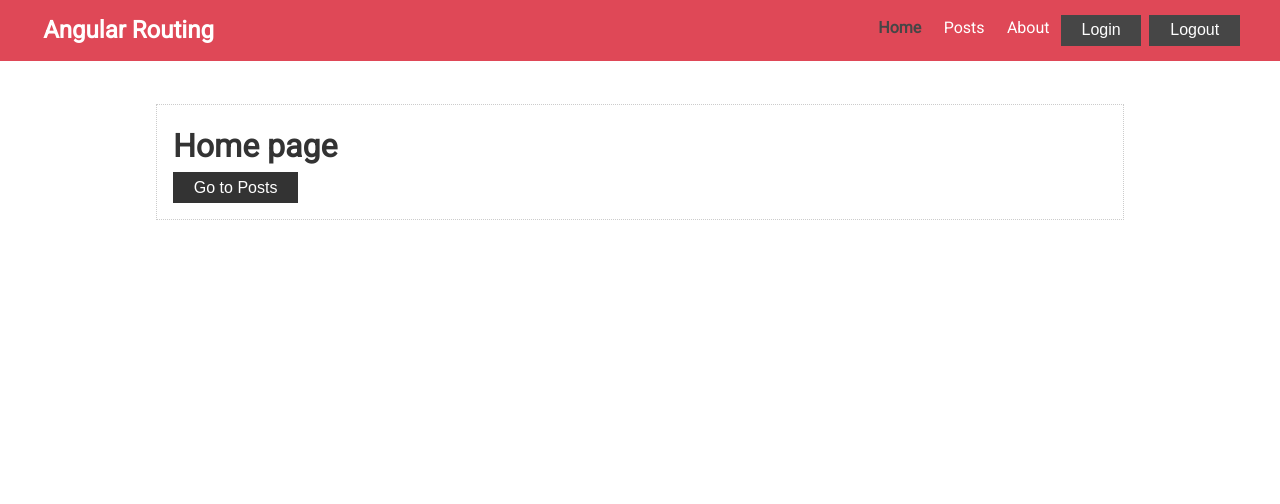
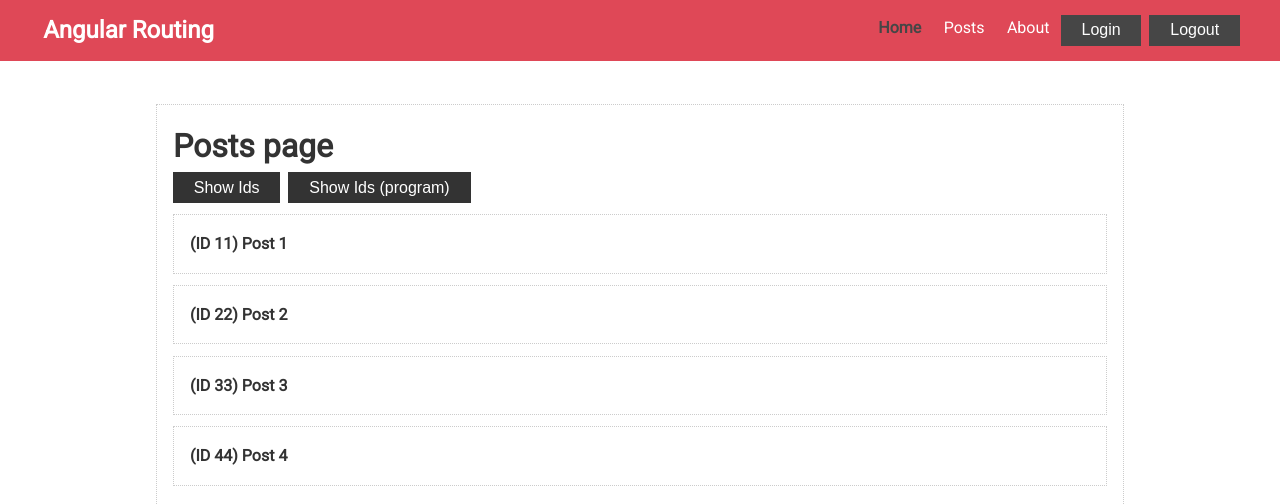
Before and after one commit to Iron-Cow/Angular-learn, an Angular app: page /posts in a window 1280 px wide. Shown: the top 504 px of the page. Built offline with nearby package versions, Linux system fonts and the light colour scheme.

Commit message:
routes register

```diff
--- a/src/app/app.component.html
+++ b/src/app/app.component.html
@@ -15,6 +15,6 @@
 
 <div class="container">
   <div class="card">
-    <app-home></app-home>
+    <router-outlet></router-outlet>
   </div>
 </div>
--- a/src/app/app.module.ts
+++ b/src/app/app.module.ts
@@ -8,6 +8,7 @@ import {HomeComponent} from './home/home.component'
 import {PostsComponent} from './posts/posts.component'
 import {PostComponent} from './post/post.component'
 import {AboutExtraComponent} from './about-extra/about-extra.component'
+import {AppRoutingModule} from "./app-routing.module";
 
 @NgModule({
   declarations: [
@@ -21,6 +22,7 @@ import {AboutExtraComponent} from './about-extra/about-extra.component'
   imports: [
     BrowserModule,
     FormsModule,
+    AppRoutingModule
   ],
   providers: [],
   bootstrap: [AppComponent]
--- a/src/app/posts/posts.component.ts
+++ b/src/app/posts/posts.component.ts
@@ -7,5 +7,5 @@ import {PostsService} from '../posts.service'
   styleUrls: ['./posts.component.scss']
 })
 export class PostsComponent {
-  constructor(private postsService: PostsService) {}
+  constructor(public postsService: PostsService) {}
 }
```
Also changed, not shown: src/app/app-routing.module.ts (added, +21 -0 lines).
